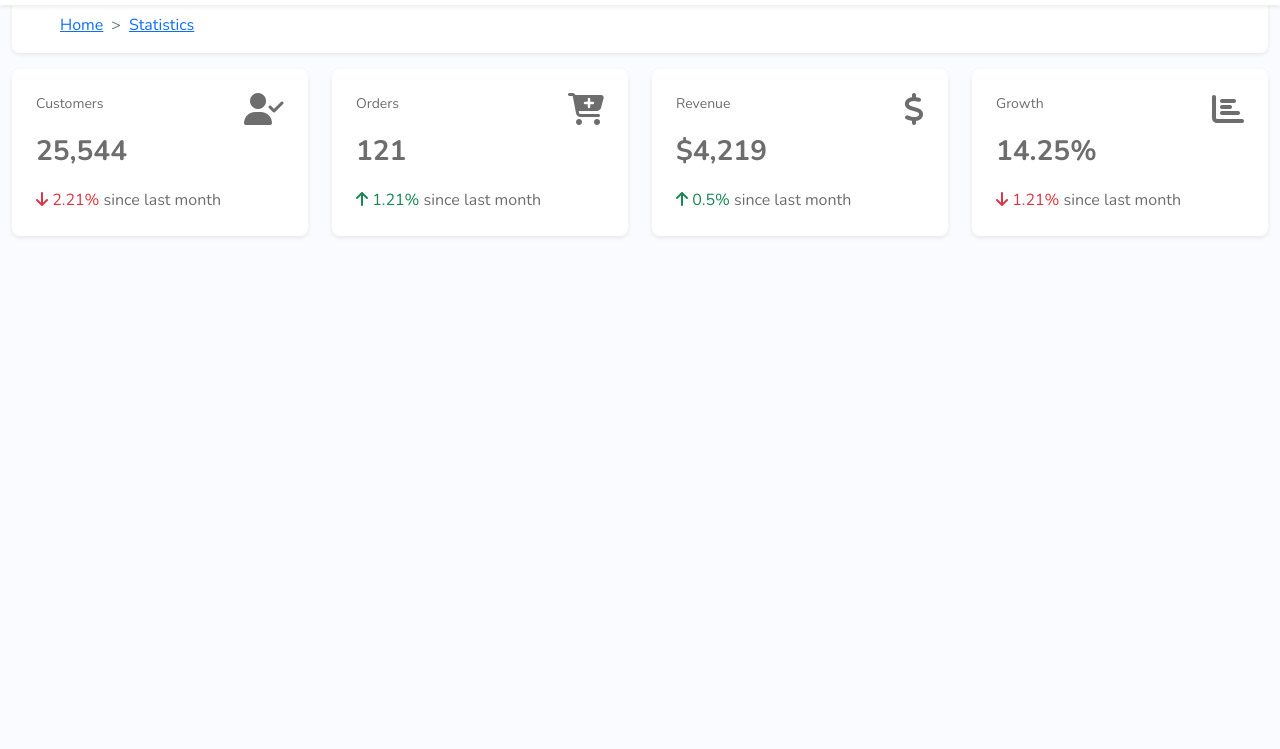
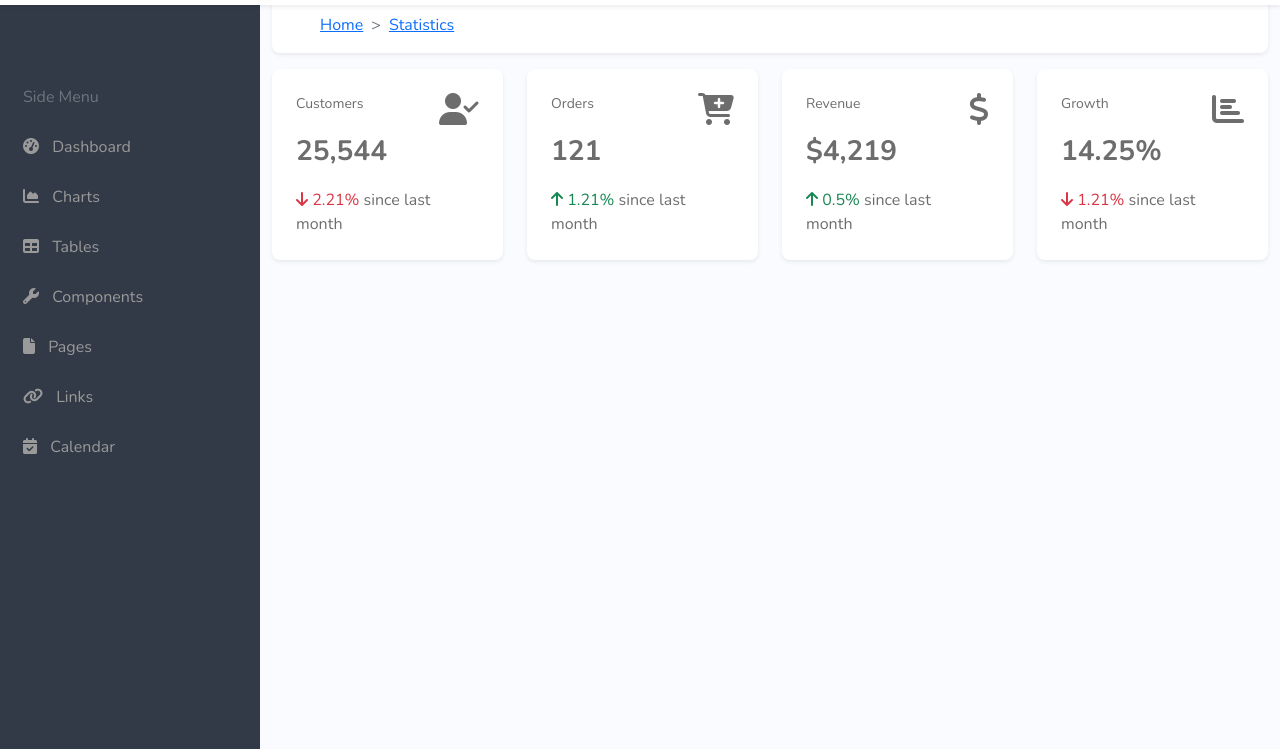
Before and after one commit to arslonga83/bootstrap-dashboard-template, a website built with Vite: page src/index.html in a window 1280 px wide. Shown: the part 51-800 px from the top of the page. Built offline with nearby package versions, Linux system fonts and the light colour scheme.

Commit message:
add side nav

```diff
--- a/src/index.html
+++ b/src/index.html
@@ -11,6 +11,12 @@
     <nav class="navbar navbar-expand-lg navbar-light bg-white shadow-sm fixed-top">
       <div class="container-fluid">
         <a href="#" class="navbar-brand">Admin</a>
+
+        <div class="btn-slide navbar-toggler me-auto ">
+          <i class="fa-solid fa-chevron-right open"></i>
+          <i class="fa-solid fa-xmark close d-none"></i>
+        </div>
+
         <button class="navbar-toggler" data-bs-toggle="collapse" data-bs-target="#navbar-content">
           <span class="navbar-toggler-icon"></span>
         </button>
@@ -34,6 +40,39 @@
       </div>
     </nav>
 
+    <!-- SIDE MENU -->
+
+    <div class="side-nav">
+      <ul class="nav flex-column">
+        <li class="nav-item">
+          <a href="" class="nav-link disabled">Side Menu</a>
+        </li>
+        <li class="nav-item">
+          <a href="#" class="nav-link"><i class="fa fa-dashboard"></i> Dashboard</a>
+        </li>
+        <li class="nav-item">
+          <a href="#" class="nav-link"><i class="fa fa-area-chart"></i> Charts</a>
+        </li>
+        <li class="nav-item">
+          <a href="#" class="nav-link"><i class="fa fa-table"></i> Tables</a>
+        </li>
+        <li class="nav-item">
+          <a href="#" class="nav-link"><i class="fa fa-wrench"></i> Components</a>
+        </li>
+        <li class="nav-item">
+          <a href="#" class="nav-link"><i class="fa fa-file"></i> Pages</a>
+        </li>
+        <li class="nav-item">
+          <a href="#" class="nav-link"><i class="fa fa-link"></i> Links</a>
+        </li>
+        <li class="nav-item">
+          <a href="#" class="nav-link"><i class="fas fa-calendar-check"></i> Calendar</a>
+        </li>
+      </ul>
+    </div>
+
+
+    <!-- MAIN CONTENT -->
     <div class="main-content">
       <div class="container-fluid">
         <div class="col-12 mt-5">
--- a/src/js/main.js
+++ b/src/js/main.js
@@ -3,3 +3,11 @@ import '../scss/styles.scss'
 
 // Import all of Bootstrap's JS
 import * as bootstrap from 'bootstrap'
+
+const btn = document.querySelector('.btn-slide');
+
+btn.addEventListener('click', () => {
+  document.querySelector('.side-nav').classList.toggle('slide')
+  document.querySelector('.open').classList.toggle('d-none')
+  document.querySelector('.close').classList.toggle('d-none')
+})
--- a/src/scss/styles.scss
+++ b/src/scss/styles.scss
@@ -13,3 +13,52 @@ body {
 .stats{
   color: #6d6d6d;
 }
+
+.side-nav {
+  position: fixed;
+  background: #313a46;
+  width: 260px;
+  height: 100vh;
+  padding-top: 80px;
+  transition: all .5s ease-in-out;
+}
+
+.side-nav li a {
+  color: #9a9a9a;
+  font-weight: 500;
+  margin-bottom: 10px;
+  margin-left: 7px;
+}
+
+.side-nav li a i {
+  margin-right: 9px;
+}
+
+.side-nav li a:hover {
+  color: white;
+}
+
+.main-content {
+  margin-left: 260px;
+}
+
+.btn-slide:hover {
+  cursor: pointer;
+}
+
+
+
+@media only screen and (max-width: 992px) {
+  .side-nav{
+    position: fixed;
+    left: -260px;
+    width: 260px;
+  }
+  .main-content{
+    margin-left: 0px;
+  }
+}
+
+.slide {
+  left: 0px;
+}
```
